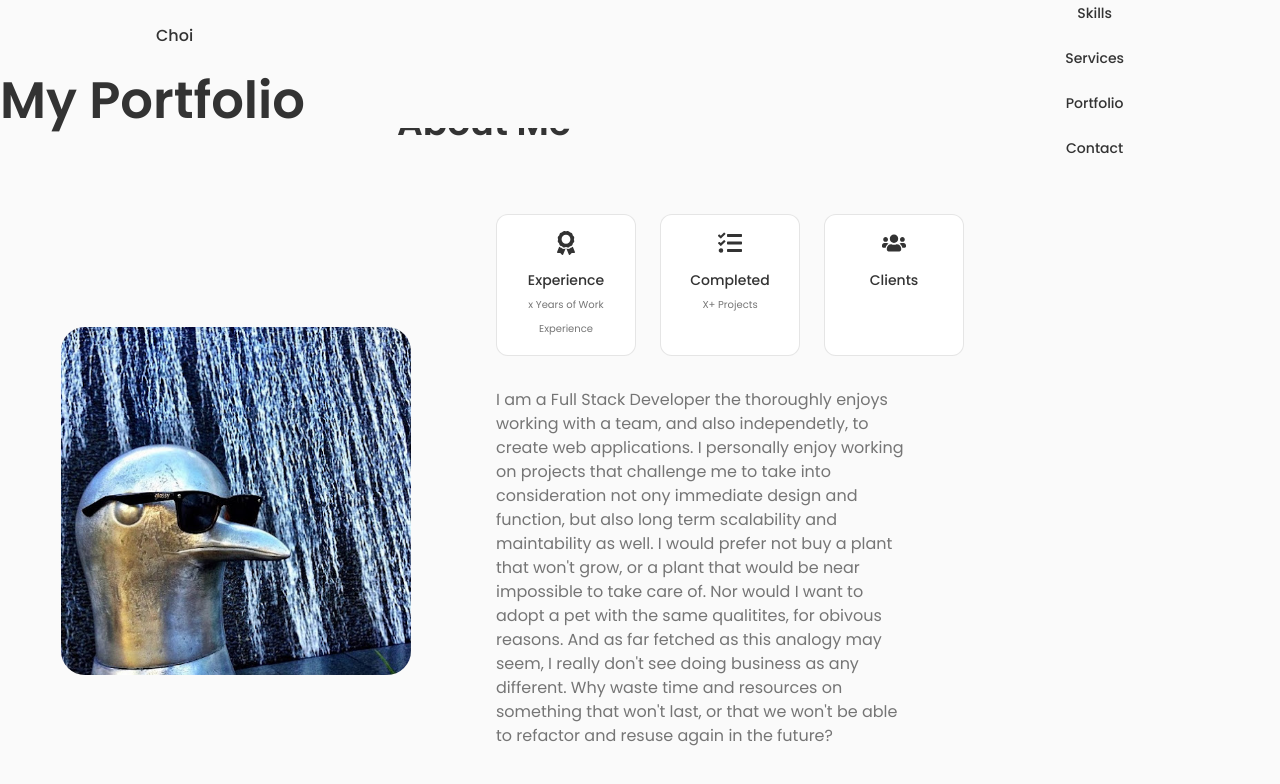
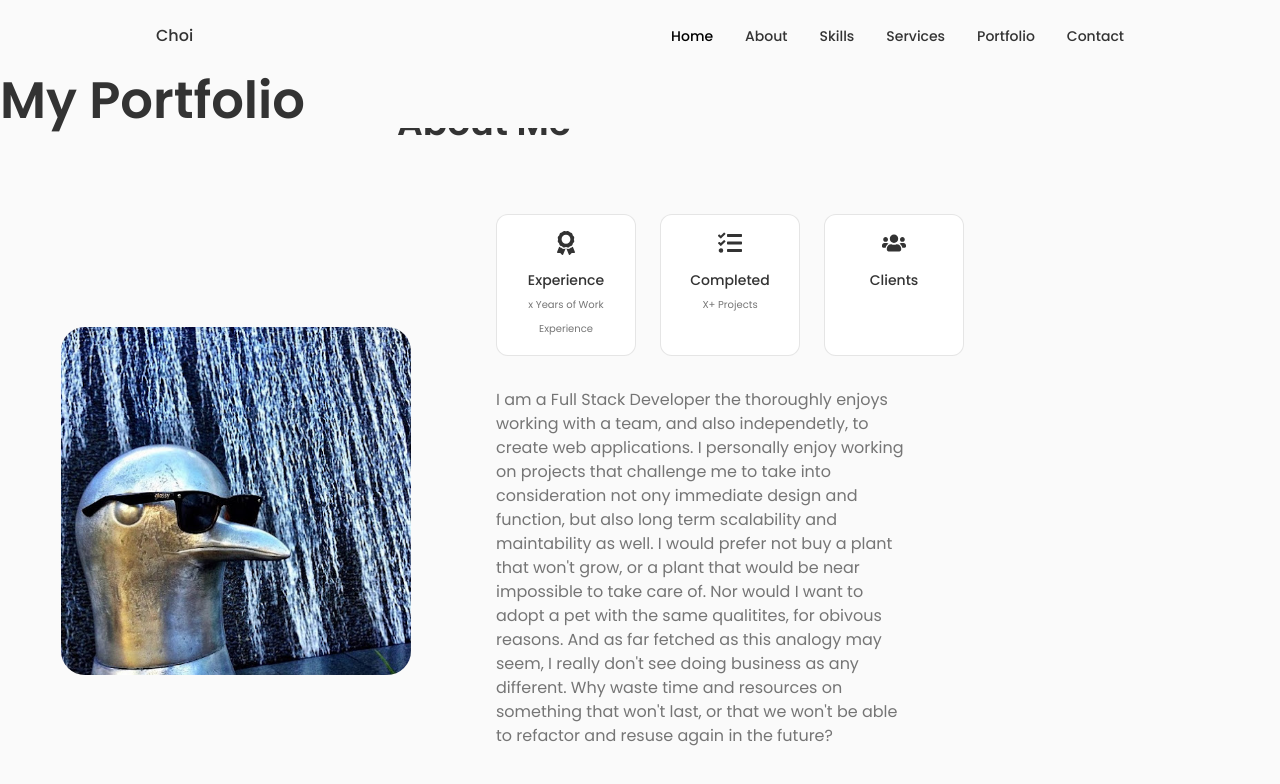
Before and after one commit to justinschoi93/portfolio, a React (Vite) app in the folder v3.0/: page / in a window 1280 px wide. Shown: the top 784 px of the page. Built offline with nearby package versions, Linux system fonts and the light colour scheme.

Commit message:
fixed header

```diff
--- a/v3.0/index.html
+++ b/v3.0/index.html
@@ -4,9 +4,9 @@
     <meta charset="UTF-8" />
     <meta name="viewport" content="width=device-width, initial-scale=1.0" />
     <!--=============== BOXICONS ===============-->
-    <link href='https://unpkg.com/boxicons@2.1.2/css/boxicons.min.css' rel='stylesheet'>
+    <!-- <link href='https://unpkg.com/boxicons@2.1.2/css/boxicons.min.css' rel='stylesheet'> -->
     <!--=============== UNICONS ===============-->
-    <link rel="stylesheet" href="https://unicons.iconscout.com/release/v4.0.0/css/line.css">
+    <!-- <link rel="stylesheet" href="https://unicons.iconscout.com/release/v4.0.0/css/line.css"> -->
     <title>Choi</title>
   </head>
   <body>
--- a/v3.0/src/components/header/Header.jsx
+++ b/v3.0/src/components/header/Header.jsx
@@ -1,5 +1,5 @@
 import { useState } from 'react';
-import './header.css';
+import "./header.css";
 
 export default function Header () {
     //Will determine whether header sticks or scrolls
@@ -21,7 +21,7 @@ export default function Header () {
                     Choi
                 </a>
                 <div className={ Toggle ? "nav__menu show__menu" : "nav__menu" }>
-                    <ul className="nav__list grid">
+                    <ul className="nav__list">
                         <li className="nav__item">
                             <a href="#home"
                                 onClick={() => setActiveNav("#home")}
--- a/v3.0/src/components/header/header.css
+++ b/v3.0/src/components/header/header.css
@@ -32,6 +32,7 @@
     align-items: center;
     font-size: var(--small-font-size);
     color: var(--title-color);
+    font-weight: var(--font-medium);
     transition: .3s;
 }
 
@@ -48,12 +49,13 @@
 }
 
 /* Change header background */
-.scroll-header {
+ .scroll-header {
     box-shadow: 0 -1px 4px rgba(0, 0, 0, 0.15);
 }
 
 /* ============= BREAKPOINTS ================ */
 /* medium devices */
+
 @media screen and (max-width: 768px){
     .header {
         top: initial;
@@ -81,7 +83,7 @@
     }
 
     .nav__list {
-
+        column-gap: 0;
     }
 
 
```
